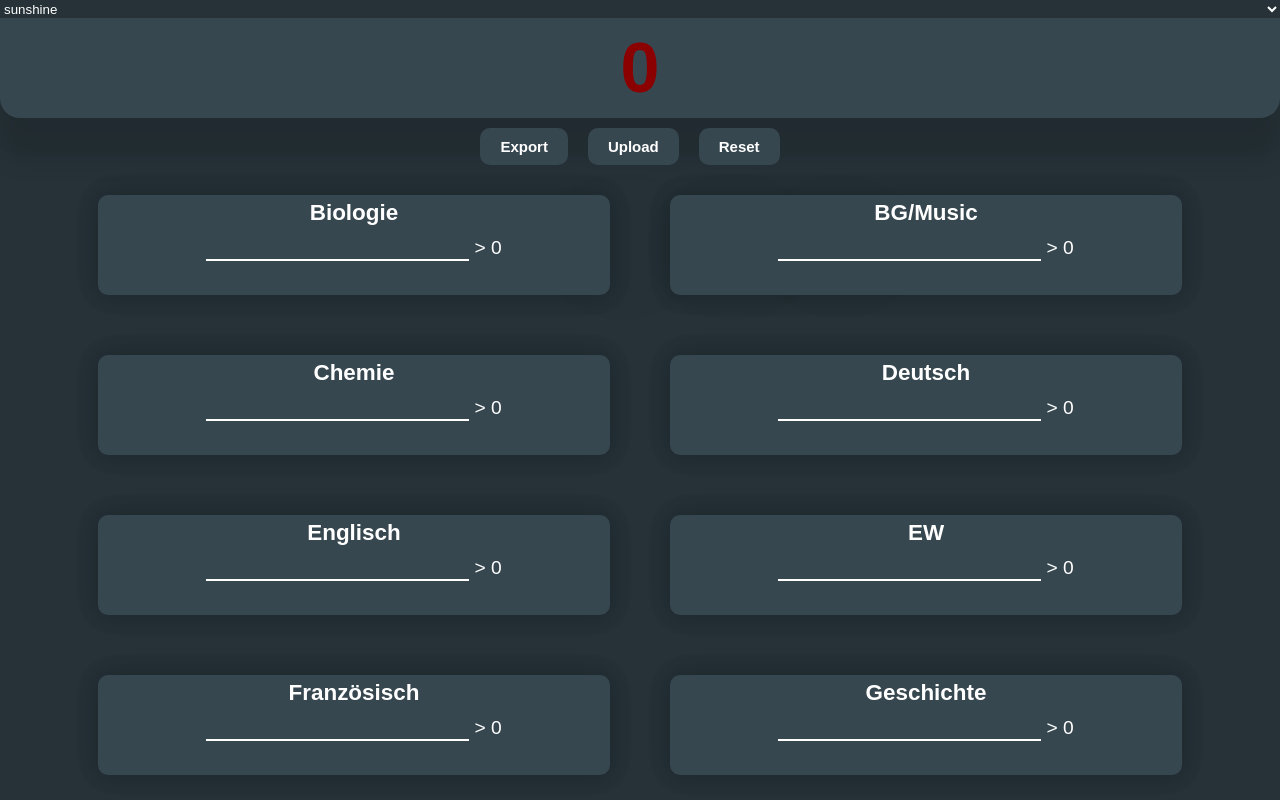
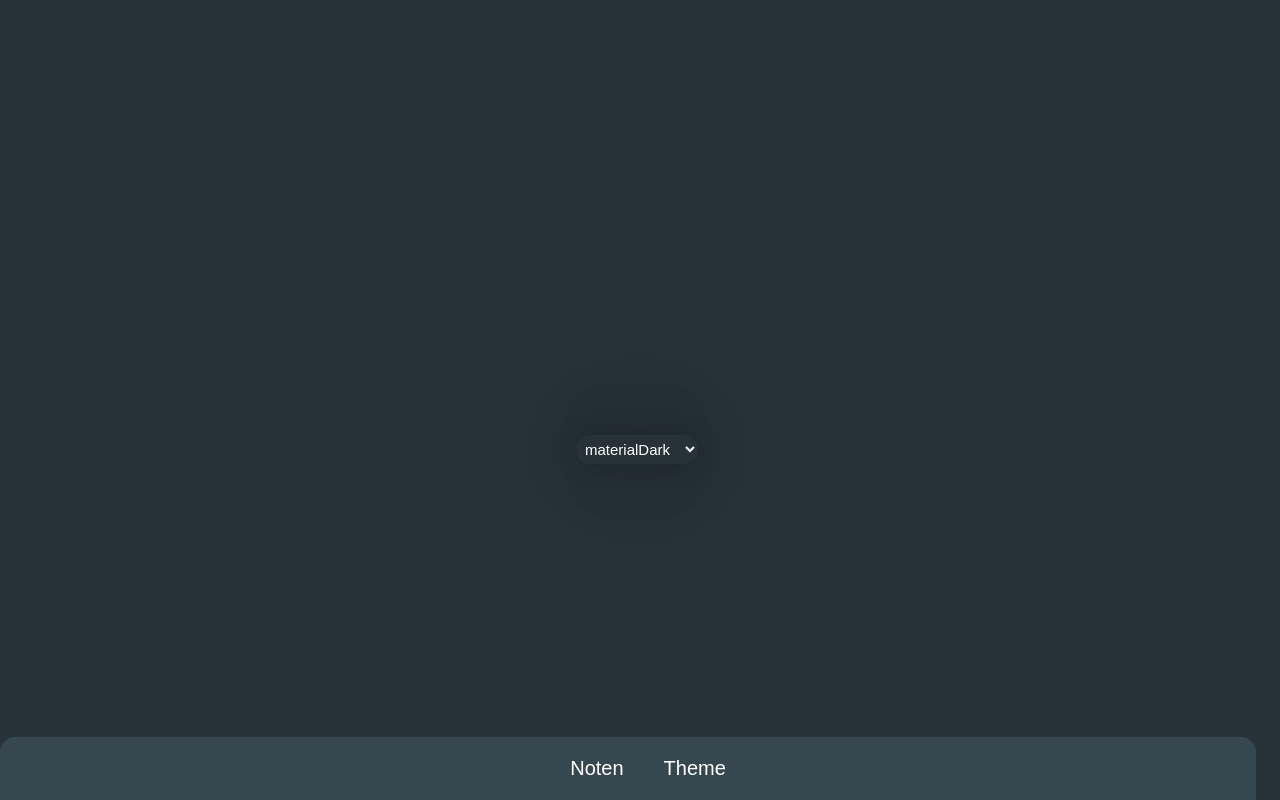
Before and after one commit to LRHCS/Promotion, a React (Vite) app: page /theme in a window 1280 px wide. Shown: the top 800 px of the page. Built offline with nearby package versions, Linux system fonts and the light colour scheme; a web font is replaced by a local one.

Commit message:
added Router to Theme, move File action to bottom

```diff
--- a/package.json
+++ b/package.json
@@ -3,7 +3,7 @@
   "version": "0.0.0",
   "type": "module",
   "scripts": {
-    "dev": "vite",
+    "dev": "vite --port=8080",
     "build": "vite build",
     "preview": "vite preview",
     "tauri": "tauri"
@@ -15,6 +15,7 @@
     "react-dom": "^18.2.0",
     "react-icons": "^4.8.0",
     "react-redux": "^8.0.5",
+    "react-router-dom": "^6.11.2",
     "styled-components": "^5.3.10"
   },
   "devDependencies": {
--- a/src-tauri/tauri.conf.json
+++ b/src-tauri/tauri.conf.json
@@ -2,7 +2,7 @@
   "build": {
     "beforeDevCommand": "npm run dev",
     "beforeBuildCommand": "npm run build",
-    "devPath": "http://localhost:1420",
+    "devPath": "http://localhost:8080/",
     "distDir": "../dist",
     "withGlobalTauri": false
   },
--- a/src/App.jsx
+++ b/src/App.jsx
@@ -1,22 +1,14 @@
-// Libraries
 import React, { useState, useEffect } from "react";
+import { Routes, Route } from "react-router-dom";
 import styled, { ThemeProvider } from "styled-components";
-
-// Algorithms
 import Calc from "./components/Calc";
-
-// Themes
 import themes from "./data/themes";
+import ThemePage from "./components/ThemePage";
+import Navbar from "./components/NavBar";
 
 const Container = styled.div`
   background: ${({ theme }) => theme.background};
   color: ${({ theme }) => theme.text};
-`;
-
-const ThemeSwitcher = styled.select`
-  background: ${({ theme }) => theme.background};
-  color: ${({ theme }) => theme.text};
-  width: 100%;
 `;
 
 function App() {
@@ -37,29 +29,18 @@ function App() {
   };
 
   return (
-    <ThemeProvider
-      theme={themes[theme]}
-      style={{ margin: "auto", width: "100%" }}
-    >
+    <ThemeProvider theme={themes[theme]}>
       <Container>
-        <ThemeSwitcher onChange={(e) => toggleTheme(e.target.value)}>
-          {Object.keys(themes).map((themeName) => (
-            <option
-              key={themeName}
-              value={themeName}
-              style={{
-                background: themes[themeName].cardBackground,
-                color: themes[themeName].text,
-                borderRadius: "10px",
-                height: "50px",
-              }}
-            >
-              {themeName}
-            </option>
-          ))}
-        </ThemeSwitcher>
-
-        <Calc />
+        <Routes>
+          <Route exact path="/" element={<Calc />}></Route>
+          <Route
+            path="/theme"
+            element={
+              <ThemePage selectedTheme={theme} onThemeChange={toggleTheme} />
+            }
+          ></Route>
+        </Routes>
+        <Navbar />
       </Container>
     </ThemeProvider>
   );
--- a/src/components/Calc.jsx
+++ b/src/components/Calc.jsx
@@ -4,6 +4,7 @@ import subjects from "../data/subjects";
 import { getColorFromValue } from "./ColorCalc";
 import styled from "styled-components";
 import { ask, message } from "@tauri-apps/api/dialog";
+import GradesActions from "./GradesActions";
 
 // Styled Components
 const StyledDiv = styled.div`
@@ -47,34 +48,6 @@ const TotalGrade = styled.h1`
   width: 100%;
   box-shadow: 0px 19.7px 29px rgba(0, 0, 0, 0.048),
     0px 43px 25px rgba(0, 0, 0, 0.1);
-`;
-
-const Button_File_Change = styled.button`
-  background-color: ${({ theme }) => theme.cardBackground};
-  border: none;
-  color: ${({ theme }) => theme.text};
-  margin-right: 20px;
-  font-weight: bold;
-  padding: 10px 20px;
-  font-size: 15px;
-  border-radius: 10px;
-  box-shadow: 100px 100px 80px rgba(0, 0, 0, 0.07);
-`;
-
-const Import_Input = styled.input`
-  display: none;
-`;
-
-const Label = styled.label`
-  background-color: ${({ theme }) => theme.cardBackground};
-  border: none;
-  color: ${({ theme }) => theme.text};
-  padding: 10px 20px;
-  font-weight: bold;
-  margin: 0px 20px 0px 0px;
-  font-size: 15px;
-  border-radius: 10px;
-  box-shadow: 100px 100px 80px rgba(0, 0, 0, 0.07);
 `;
 
 const Calc = () => {
@@ -160,13 +133,6 @@ const Calc = () => {
     <div>
       <TotalGradeCalculator grades={grades} />
 
-      <div className="flex-container" style={{ marginTop: "10px" }}>
-        <Button_File_Change onClick={exportGrades}>Export</Button_File_Change>
-        <Import_Input type="file" id="json" onChange={handleImport} />
-        <Label htmlFor="json">Upload</Label>
-        <Button_File_Change onClick={handleReset}>Reset</Button_File_Change>
-      </div>
-
       <div className="flex-container">
         {subjects.map((subject) => (
           <StyledDiv key={subject.name}>
@@ -198,6 +164,12 @@ const Calc = () => {
           </StyledDiv>
         ))}
       </div>
+      <GradesActions
+        exportGrades={exportGrades}
+        handleImport={handleImport}
+        handleReset={handleReset}
+      />
+      <div style={{ height: "90px" }}></div>
     </div>
   );
 };
--- /dev/null
+++ b/src/components/GradesActions.jsx
@@ -0,0 +1,58 @@
+import React from "react";
+import { ask, message } from "@tauri-apps/api/dialog";
+import styled from "styled-components";
+
+const Button_File_Change = styled.button`
+  background-color: ${({ theme }) => theme.cardBackground};
+  border: none;
+  color: ${({ theme }) => theme.text};
+  margin-right: 20px;
+  font-weight: bold;
+  padding: 10px 20px;
+  font-size: 15px;
+  border-radius: 10px;
+  box-shadow: 100px 100px 80px rgba(0, 0, 0, 0.07);
+`;
+
+const Import_Input = styled.input`
+  display: none;
+`;
+
+const Label = styled.label`
+  background-color: ${({ theme }) => theme.cardBackground};
+  border: none;
+  color: ${({ theme }) => theme.text};
+  padding: 10px 20px;
+  font-weight: bold;
+  margin: 0px 20px 0px 0px;
+  font-size: 15px;
+  border-radius: 10px;
+  box-shadow: 100px 100px 80px rgba(0, 0, 0, 0.07);
+`;
+
+const GradesActions = ({ exportGrades, handleImport, handleReset }) => {
+  async function handleExport() {
+    await exportGrades();
+  }
+
+  async function handleResetConfirmation() {
+    const confirmed = await ask("Reset?", "Confirm");
+
+    if (confirmed) {
+      handleReset();
+    }
+  }
+
+  return (
+    <div className="flex-container" style={{ marginTop: "10px" }}>
+      <Button_File_Change onClick={handleExport}>Export</Button_File_Change>
+      <Import_Input type="file" id="json" onChange={handleImport} />
+      <Label htmlFor="json">Upload</Label>
+      <Button_File_Change onClick={handleResetConfirmation}>
+        Reset
+      </Button_File_Change>
+    </div>
+  );
+};
+
+export default GradesActions;
--- /dev/null
+++ b/src/components/Navbar.jsx
@@ -0,0 +1,54 @@
+import React from "react";
+import { Link } from "react-router-dom";
+import styled from "styled-components";
+
+const Nav = styled.nav`
+  background-color: ${({ theme }) => theme.cardBackground};
+  padding: 20px;
+  position: fixed;
+  bottom: 0;
+  left: 0;
+  width: 95%;
+  border-radius: 15px 15px 0px 0px;
+`;
+
+const NavList = styled.ul`
+  list-style: none;
+  display: flex;
+  justify-content: center;
+  text-align: center;
+`;
+
+const NavItem = styled.li`
+  margin: 0 10px;
+`;
+
+const NavLink = styled(Link)`
+  text-decoration: none;
+  color: ${({ theme }) => theme.text};
+  padding: 10px;
+  border-radius: 5px;
+  transition: background-color 0.3s;
+  font-size: 20px;
+  font-weight: 500px;
+  &:hover {
+    background-color: ${({ theme }) => theme.background};
+  }
+`;
+
+const Navbar = () => {
+  return (
+    <Nav>
+      <NavList>
+        <NavItem>
+          <NavLink to="/">Noten</NavLink>
+        </NavItem>
+        <NavItem>
+          <NavLink to="/theme">Theme</NavLink>
+        </NavItem>
+      </NavList>
+    </Nav>
+  );
+};
+
+export default Navbar;
--- /dev/null
+++ b/src/components/ThemePage.jsx
@@ -0,0 +1,23 @@
+import React from "react";
+import ThemeSwitcher from "./ThemeSwitcher";
+import themes from "../data/themes";
+import styled from "styled-components";
+
+const Page = styled.div`
+  background-color: ${({ theme }) => theme.background};
+  height: 100%;
+`;
+
+const ThemePage = ({ selectedTheme, onThemeChange }) => {
+  return (
+    <Page>
+      <ThemeSwitcher
+        themes={themes}
+        selectedTheme={selectedTheme}
+        onThemeChange={onThemeChange}
+      />
+    </Page>
+  );
+};
+
+export default ThemePage;
--- /dev/null
+++ b/src/components/ThemeSwitcher.jsx
@@ -0,0 +1,47 @@
+import React from "react";
+import styled from "styled-components";
+
+const ThemeSwitcherContainer = styled.div`
+  height: 1000px;
+  margin: auto;
+  width: 10%;
+  line-height: 900px;
+`;
+
+const Select = styled.select`
+  background-color: ${({ theme }) => theme.background};
+  color: ${({ theme }) => theme.text};
+  padding: 5px;
+  font-size: 15px;
+  box-shadow: 0px 0px 13.8px rgba(0, 0, 0, 0.079),
+    0px 0px 33.3px rgba(0, 0, 0, 0.099), 0px 0px 62.6px rgba(0, 0, 0, 0.107),
+    0px 0px 111.7px rgba(0, 0, 0, 0.107), 0px 0px 208.9px rgba(0, 0, 0, 0.098),
+    0px 0px 500px rgba(0, 0, 0, 0.07);
+  border-radius: 20px;
+`;
+
+const ThemeSwitcher = ({ themes, selectedTheme, onThemeChange }) => {
+  return (
+    <ThemeSwitcherContainer>
+      <Select
+        value={selectedTheme}
+        onChange={(e) => onThemeChange(e.target.value)}
+      >
+        {Object.keys(themes).map((themeName) => (
+          <option
+            key={themeName}
+            value={themeName}
+            style={{
+              background: themes[themeName].cardBackground,
+              color: themes[themeName].text,
+            }}
+          >
+            {themeName}
+          </option>
+        ))}
+      </Select>
+    </ThemeSwitcherContainer>
+  );
+};
+
+export default ThemeSwitcher;
--- a/src/main.jsx
+++ b/src/main.jsx
@@ -2,9 +2,12 @@ import React from "react";
 import ReactDOM from "react-dom/client";
 import App from "./App";
 import "./styles.css";
+import { BrowserRouter } from "react-router-dom";
 
 ReactDOM.createRoot(document.getElementById("root")).render(
   <React.StrictMode>
-    <App />
+    <BrowserRouter>
+      <App />
+    </BrowserRouter>
   </React.StrictMode>
 );
```
Also changed, not shown: 1 other file (tests, documents, lock files or other folders).
